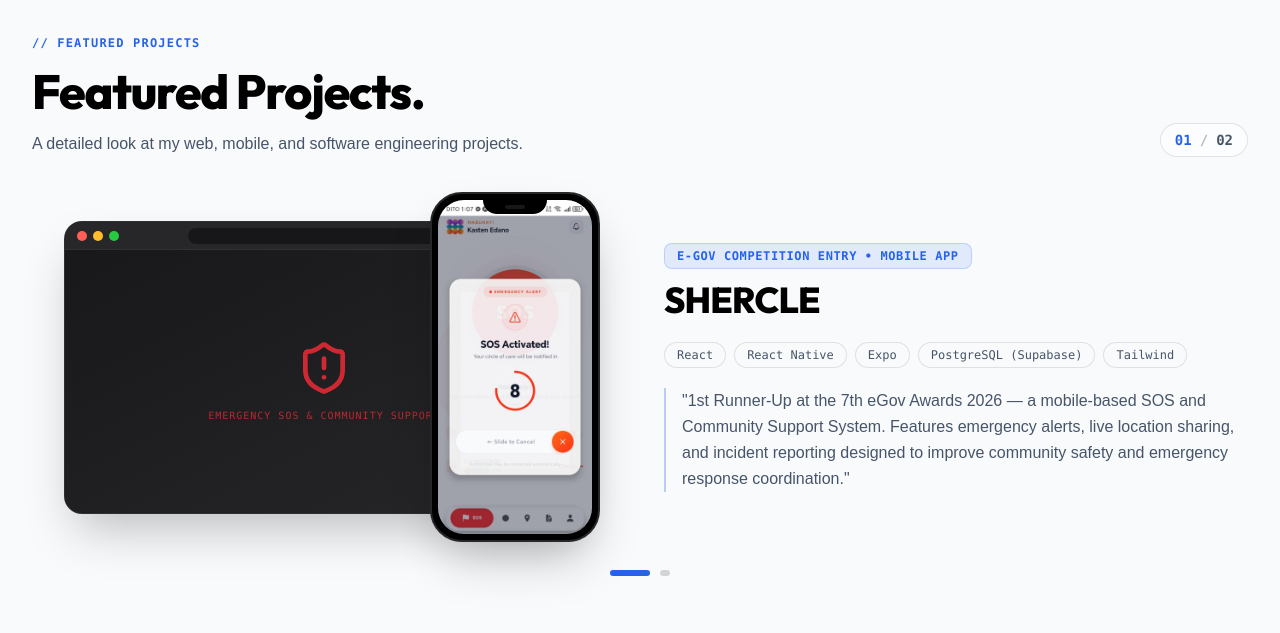
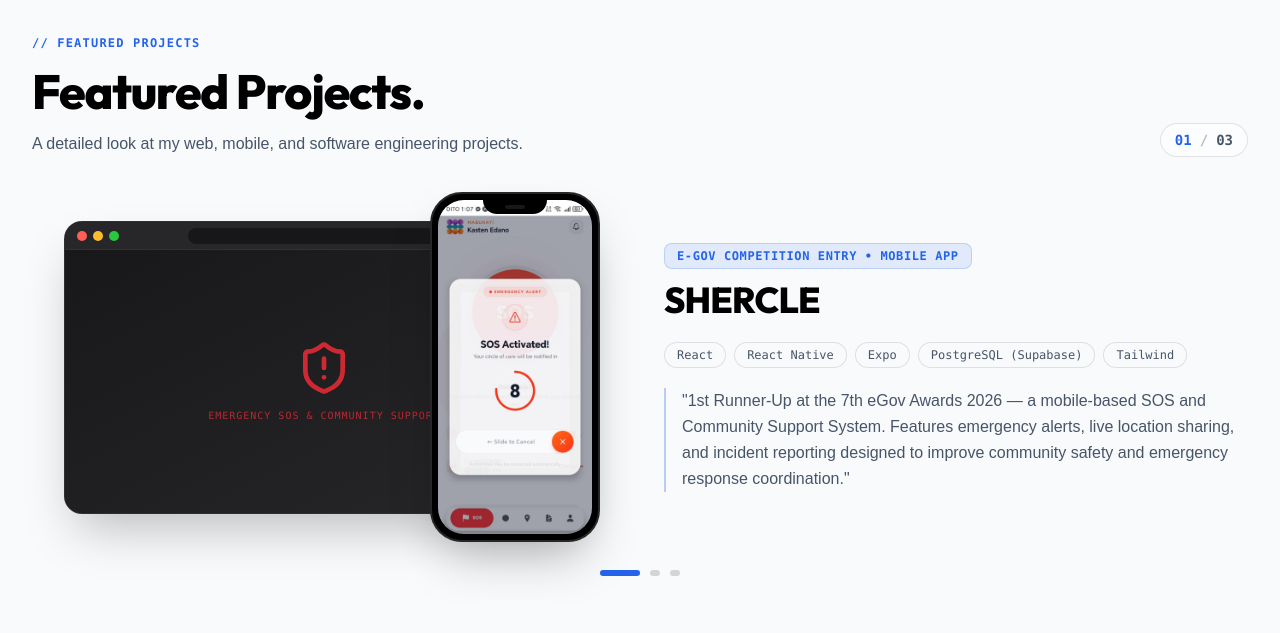
Before and after one commit to Liam018/portfolio, a React (Vite) app: page / in a window 1280 px wide. Shown: the part 2220-2853 px from the top of the page. Built offline with nearby package versions, Linux system fonts and the light colour scheme.

Commit message:
feat: add ProjeSIGHT to Featured Projects with full image gallery and tech stack

```diff
--- a/src/constants/projects.js
+++ b/src/constants/projects.js
@@ -35,6 +35,23 @@ import shercle14 from '../assets/shercle_photos/mobile/shercle14.jpg';
 import shercle15 from '../assets/shercle_photos/mobile/shercle15.jpg';
 import shercle16 from '../assets/shercle_photos/mobile/shercle16.jpg';
 
+// ProjeSIGHT
+import projesightHome from '../assets/projesight/home.png';
+import projesightLogin from '../assets/projesight/login.png';
+import projesightAddProj from '../assets/projesight/add_proj.png';
+import projesightAddProj1 from '../assets/projesight/add_proj1.png';
+import projesightAddProj2 from '../assets/projesight/add_proj2.png';
+import projesightViewProj from '../assets/projesight/view_proj.png';
+import projesightViewProj1 from '../assets/projesight/view_proj1.png';
+import projesightViewProj2 from '../assets/projesight/view_proj2.png';
+import projesightEditProj from '../assets/projesight/edit_proj.png';
+import projesightReport from '../assets/projesight/report.png';
+import projesightReport1 from '../assets/projesight/report1.png';
+import projesightAudit from '../assets/projesight/audit.png';
+import projesightUser from '../assets/projesight/user.png';
+import projesightArchive from '../assets/projesight/archive.png';
+import projesightSettings from '../assets/projesight/settings.png';
+
 export const highlights = [
   {
     title: "SHERCLE",
@@ -56,6 +73,16 @@ export const highlights = [
     color: "from-primary/20 to-secondary/20"
   },
 
+  {
+    title: "ProjeSIGHT",
+    category: "Full-Stack Web App • GIS & Infrastructure Monitoring",
+    images: [projesightHome, projesightAddProj, projesightAddProj1, projesightAddProj2, projesightViewProj, projesightViewProj1, projesightViewProj2, projesightEditProj, projesightReport, projesightReport1, projesightAudit, projesightUser, projesightArchive, projesightSettings],
+    mobileImages: [projesightLogin],
+    desc: "A full-stack GIS and infrastructure project monitoring platform. Features an interactive Leaflet map with PSGC administrative hierarchy, complete project & financial lifecycle tracking, automated bi-monthly compliance report generation, JWT-based role access control (Admin / Staff / Viewer), security audit logging, and site photo uploads.",
+    tech: ["React", "Vite", "Leaflet", "Node.js", "Express.js", "MySQL", "JWT", "Bcrypt.js", "Multer"],
+    links: { github: "https://github.com/Liam018", live: "#" },
+    color: "from-blue-500/20 to-cyan-400/20"
+  },
   // {
   //   title: "Interactive Campus Kiosk",
   //   category: "3rd Year Final Project • Web App",
```
